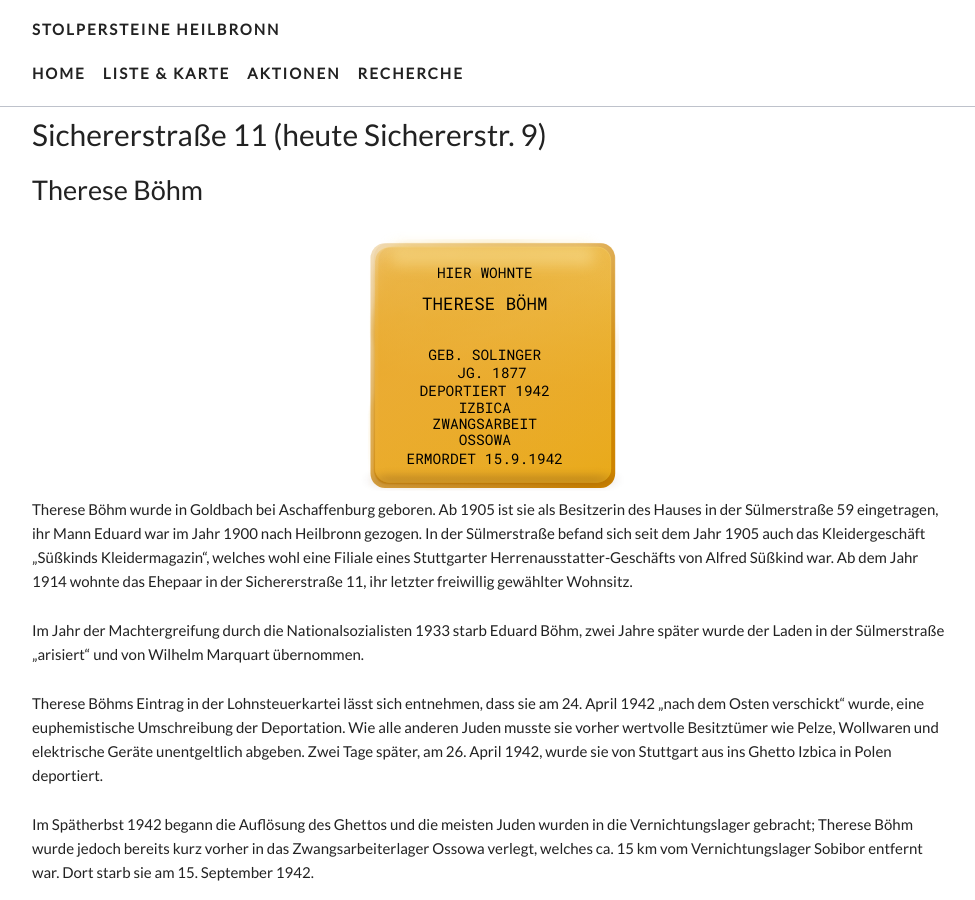
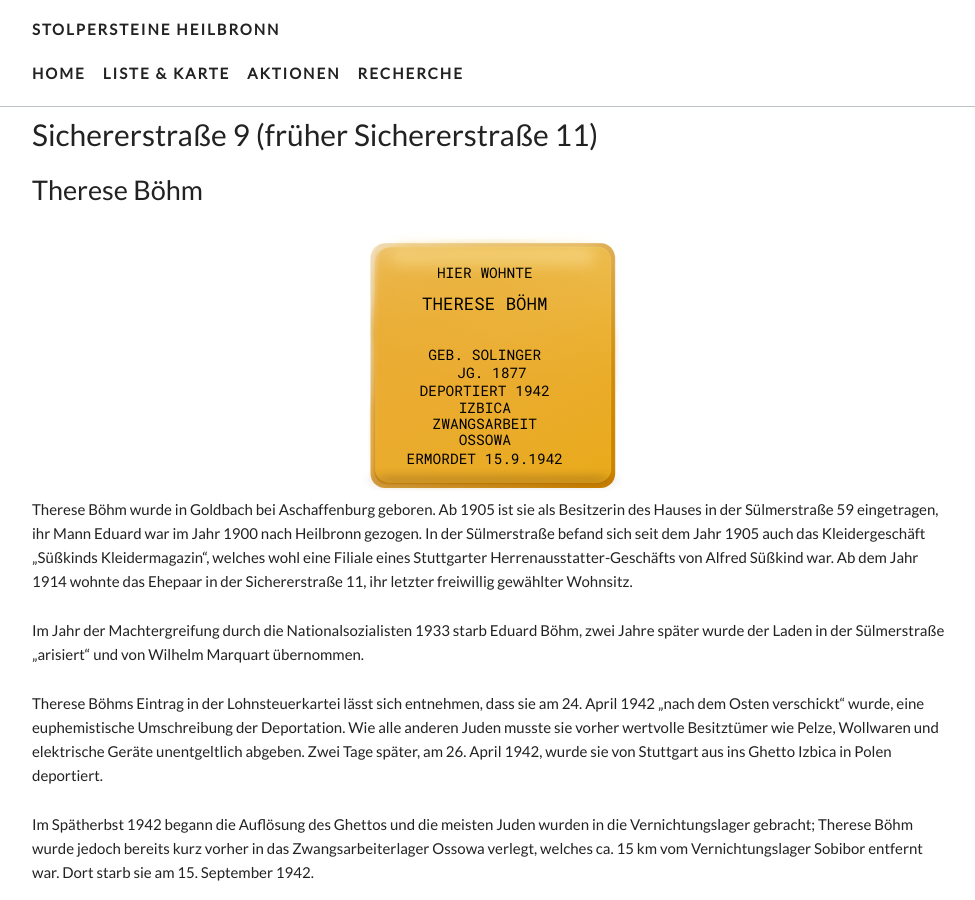
Before and after one commit to opendata-heilbronn/stolpersteine, a Jekyll site: the page built from _list/sichererstr-11.md, in a window 1280 px wide and 900 px high. Shown: the whole window, without its empty margins (148-1123 px from the left). Built offline with Jekyll 4.4.1, drawn with Linux system fonts in a browser that asks for light colours; nearby versions of some CDN libraries; some web fonts are replaced.

Commit message:
Updated Sichererstr 11

```diff
--- a/_list/sichererstr-11.md
+++ b/_list/sichererstr-11.md
@@ -1,13 +1,12 @@
 ---
-title: Sichererstraße 11 (heute Sichererstr. 9)
+title: Sichererstraße 9 (früher Sichererstraße 11)
 date: 2016-06-29 00:00:00 Z
 position: 39
 names: Therese Böhm
-layout: item
 steine:
 - - HIER WOHNTE
   - THERESE BÖHM
-  - ''
+  -
   - GEB. SOLINGER
   - JG. 1877
   - DEPORTIERT 1942
```
Also changed, not shown: other parts of _list/sichererstr-11.md (+3 -2 lines).
